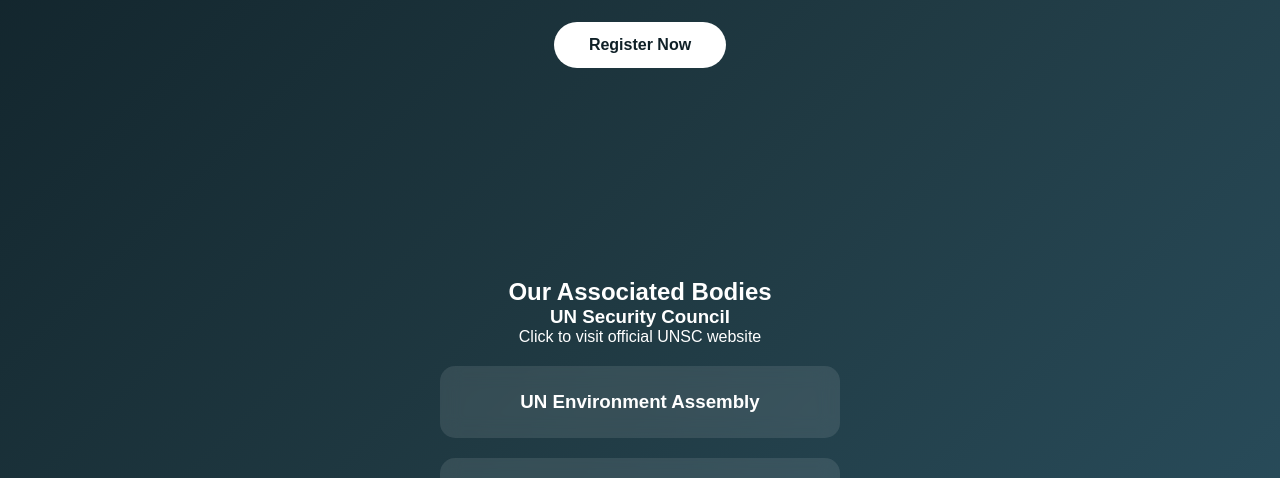
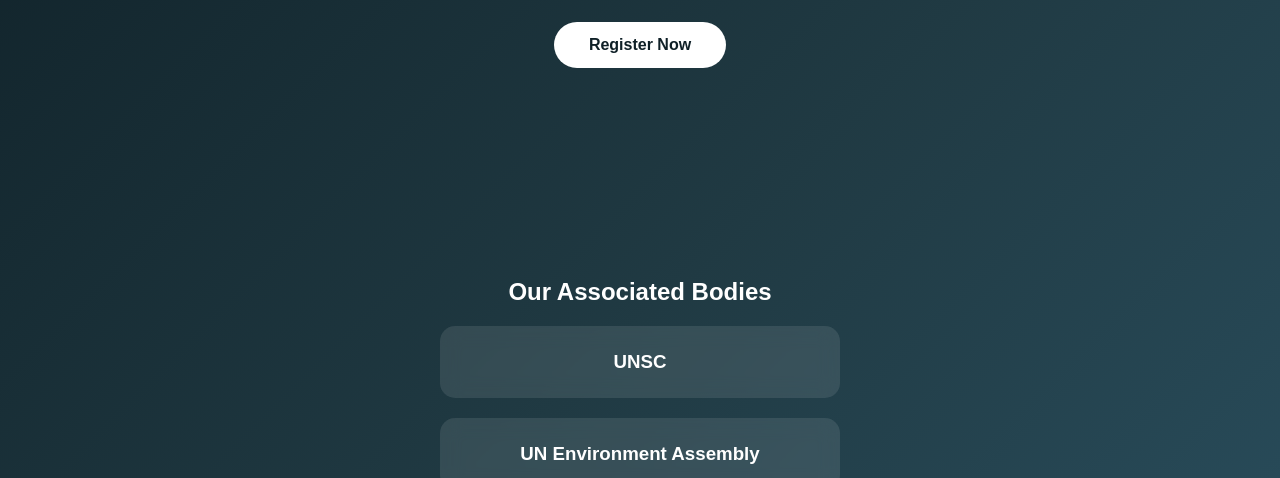
Before and after one commit to sanukasasvidu3/VidMUN, a plain HTML site: page index.html in a window 1280 px wide. Shown: the part 307-785 px from the top of the page. Drawn offline with Linux system fonts and the light colour scheme.

Commit message:
Simplify UN Security Council section in index.html
Removed detailed description for UN Security Council and simplified its representation.

Signed-off-by: sanukasasvidu3 <sanukasasvidu3@gmail.com>

```diff
--- a/index.html
+++ b/index.html
@@ -102,10 +102,8 @@
     <h2>Our Associated Bodies</h2>
 
 <a href="https://www.un.org/securitycouncil/" target="_blank" style="text-decoration:none; color:white;">
-    <div>
-        <h3>UN Security Council</h3>
-        <p>Click to visit official UNSC website</p>
-    </div>
+
+    <div class="card"><h3>UNSC</h3></h3></div>
 </a>
     <div class="card"><h3>UN Environment Assembly</h3></div>
     <div class="card"><h3>UNESCO</h3></div>
```
